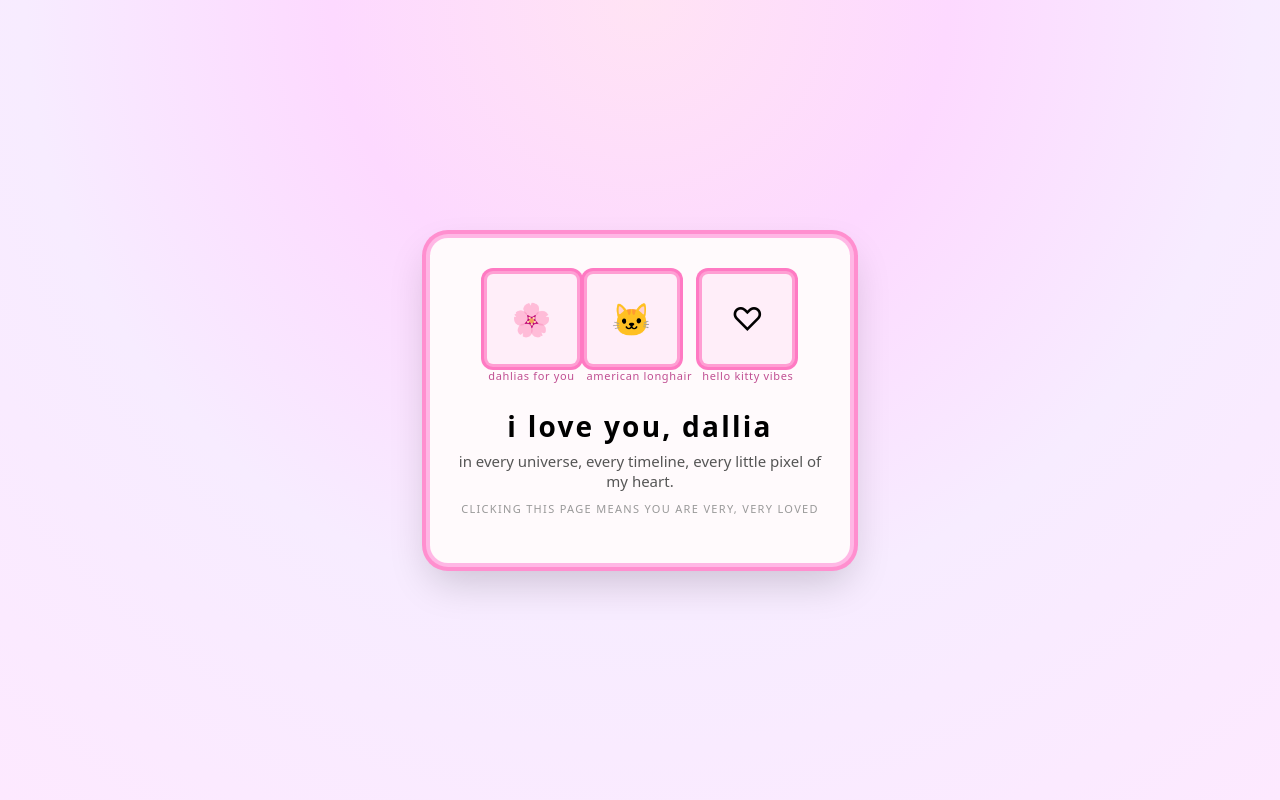
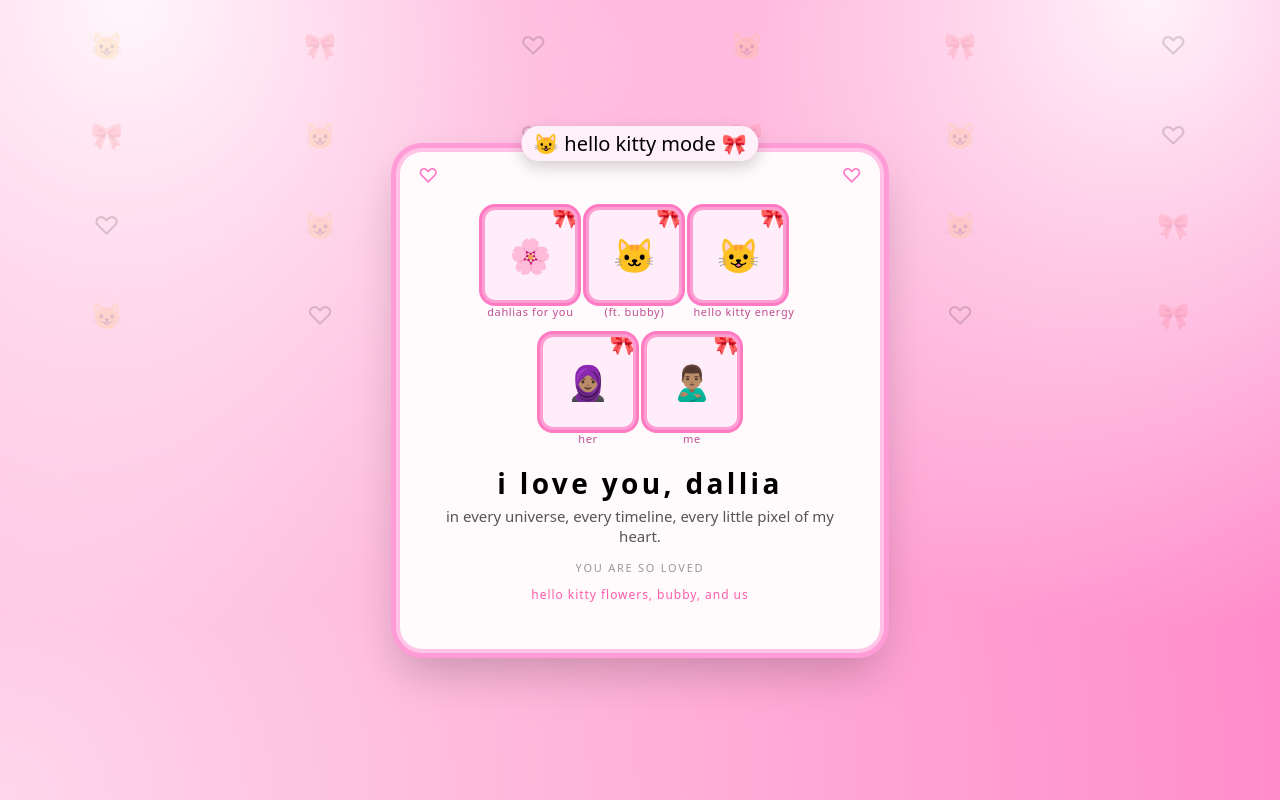
Before and after one commit to alhtersaid/alhtersaid.github.io, a plain HTML site: page index.html in a window 1280 px wide. Drawn offline with Linux system fonts and the light colour scheme.

Commit message:
Add files via upload

```diff
--- a/index.html
+++ b/index.html
@@ -4,9 +4,7 @@
   <meta charset="UTF-8">
   <title>I love you, Dallia</title>
   <style>
-    * {
-      box-sizing: border-box;
-    }
+    * { box-sizing: border-box; }
     body {
       margin: 0;
       padding: 0;
@@ -15,30 +13,66 @@
       align-items: center;
       justify-content: center;
       min-height: 100vh;
-      background: radial-gradient(circle at top, #ffe3f4 0, #fdd9ff 30%, #f7ecff 60%, #fde9ff 100%);
+      background:
+        radial-gradient(circle at 10% 0, rgba(255,255,255,0.9) 0, transparent 45%),
+        radial-gradient(circle at 90% 0, rgba(255,255,255,0.9) 0, transparent 45%),
+        radial-gradient(circle at 0 100%, #ffd6ec 0, #ffb3da 40%, #ff9ad0 70%, #ff7fc6 100%);
     }
+
+    .hello-kitty-bg {
+      position: fixed;
+      inset: 0;
+      pointer-events: none;
+      opacity: 0.15;
+      display: grid;
+      grid-template-columns: repeat(6, 1fr);
+      grid-auto-rows: 90px;
+      justify-items: center;
+      align-items: center;
+      font-size: 26px;
+    }
+
+    .hello-kitty-bg span {
+      filter: drop-shadow(0 0 2px rgba(255,255,255,0.8));
+    }
+
     .card {
+      position: relative;
       text-align: center;
-      padding: 36px 28px;
-      border-radius: 18px;
+      padding: 40px 30px 34px;
+      border-radius: 22px;
       background: #fffafc;
       box-shadow:
-        0 0 0 4px #ffb7e5,
-        0 0 0 8px #ff8fcf,
-        0 18px 40px rgba(0,0,0,0.18);
-      max-width: 420px;
+        0 0 0 4px #ffc4e7,
+        0 0 0 9px #ff9bd6,
+        0 22px 46px rgba(0,0,0,0.22);
+      max-width: 480px;
+      z-index: 1;
     }
+
+    .card::before,
+    .card::after {
+      content: "♡";
+      position: absolute;
+      font-size: 20px;
+      color: #ff76c6;
+      top: 10px;
+    }
+    .card::before { left: 18px; }
+    .card::after  { right: 18px; }
+
     .pixel-row {
       display: flex;
-      gap: 10px;
+      gap: 14px;
       justify-content: center;
-      margin-bottom: 24px;
+      margin-bottom: 18px;
+      flex-wrap: wrap;
     }
     .pixel-box {
       width: 90px;
       height: 90px;
       background: #ffeef9;
-      border-radius: 6px;
+      border-radius: 10px;
       box-shadow:
         0 0 0 3px #ff9ed3,
         0 0 0 6px #ff7ac3;
@@ -47,9 +81,18 @@
       justify-content: center;
       padding: 4px;
       image-rendering: pixelated;
+      position: relative;
+      overflow: hidden;
+    }
+    .pixel-box::before {
+      content: "🎀";
+      position: absolute;
+      top: -10px;
+      right: -4px;
+      font-size: 22px;
     }
     .pixel-icon {
-      font-size: 32px;
+      font-size: 34px;
       line-height: 1;
     }
     .pixel-label {
@@ -59,51 +102,114 @@
       letter-spacing: 0.06em;
       color: #c04f92;
     }
+
     h1 {
-      margin: 0 0 6px;
+      margin: 6px 0 4px;
       font-size: 28px;
       text-transform: lowercase;
-      letter-spacing: 0.08em;
+      letter-spacing: 0.12em;
     }
     .sub {
-      margin: 0 0 4px;
+      margin: 4px 0 0;
       font-size: 15px;
       color: #555;
     }
     .tiny {
       font-size: 11px;
       color: #999;
+      margin-top: 14px;
+      letter-spacing: 0.16em;
+      text-transform: uppercase;
+    }
+
+    .hello-kitty-tag {
       margin-top: 10px;
-      letter-spacing: 0.12em;
-      text-transform: uppercase;
+      font-size: 12px;
+      color: #ff5da8;
+      letter-spacing: 0.08em;
+      text-transform: lowercase;
+    }
+
+    .top-kitty {
+      position: absolute;
+      top: -26px;
+      left: 50%;
+      transform: translateX(-50%);
+      background: #fff0fa;
+      padding: 4px 12px;
+      border-radius: 999px;
+      font-size: 18px;
+      box-shadow: 0 6px 16px rgba(0,0,0,0.18);
+      display: inline-flex;
+      align-items: center;
+      gap: 6px;
+    }
+
+    .top-kitty span {
+      font-size: 20px;
     }
   </style>
 </head>
 <body>
+  <div class="hello-kitty-bg">
+    <span>😺</span><span>🎀</span><span>♡</span><span>😺</span><span>🎀</span><span>♡</span>
+    <span>🎀</span><span>😺</span><span>♡</span><span>🎀</span><span>😺</span><span>♡</span>
+    <span>♡</span><span>😺</span><span>🎀</span><span>♡</span><span>😺</span><span>🎀</span>
+    <span>😺</span><span>♡</span><span>🎀</span><span>😺</span><span>♡</span><span>🎀</span>
+  </div>
+
   <div class="card">
-    <div class="pixel-row">
+    <div class="top-kitty">
+      <span>😺</span>
+      <span>hello kitty mode</span>
+      <span>🎀</span>
+    </div>
+
+    <!-- first row: dahlias, cat ft. bubby, hello kitty -->
+    <div class="pixel-row" style="margin-top: 18px;">
       <div>
         <div class="pixel-box">
           <span class="pixel-icon">🌸</span>
         </div>
         <div class="pixel-label">dahlias for you</div>
       </div>
+
       <div>
         <div class="pixel-box">
           <span class="pixel-icon">🐱</span>
         </div>
-        <div class="pixel-label">american longhair</div>
+        <div class="pixel-label">(ft. bubby)</div>
       </div>
+
       <div>
         <div class="pixel-box">
-          <span class="pixel-icon">♡</span>
+          <span class="pixel-icon">😺</span>
         </div>
-        <div class="pixel-label">hello kitty vibes</div>
+        <div class="pixel-label">hello kitty energy</div>
       </div>
     </div>
+
+    <!-- second row: her & you -->
+    <div class="pixel-row">
+      <div>
+        <div class="pixel-box">
+          <span class="pixel-icon">🧕🏽</span>
+        </div>
+        <div class="pixel-label">her</div>
+      </div>
+
+      <div>
+        <div class="pixel-box">
+          <span class="pixel-icon">🙎🏽‍♂️</span>
+        </div>
+        <div class="pixel-label">me</div>
+      </div>
+    </div>
+
     <h1>i love you, dallia</h1>
     <p class="sub">in every universe, every timeline, every little pixel of my heart.</p>
-    <p class="tiny">clicking this page means you are very, very loved</p>
+    <p class="tiny">you are so loved</p>
+    <p class="hello-kitty-tag">hello kitty flowers, bubby, and us</p>
   </div>
 </body>
 </html>
```
